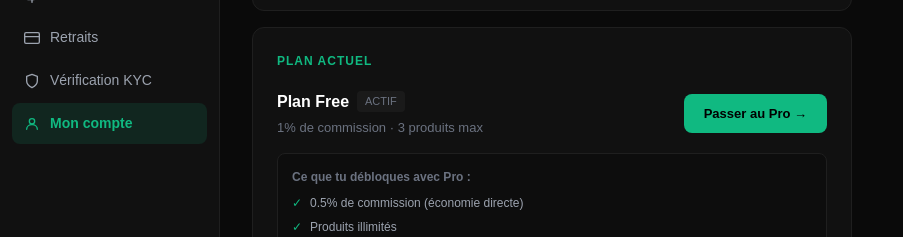
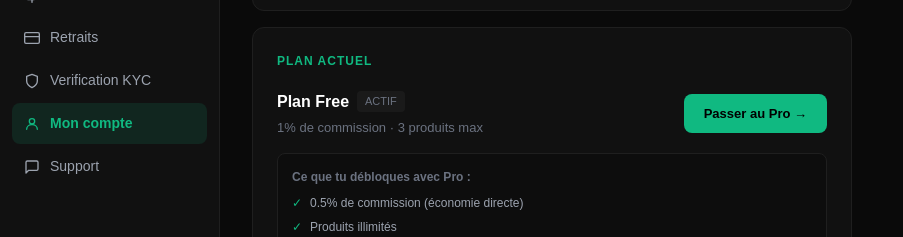
Before and after one commit to wahidgrowth/paylink-africa, a Next.js app: page /dashboard/account in a window 1280 px wide. Shown: the part 282-519 px from the top of the page, without its empty margins (0-903 px from the left). Built offline with nearby package versions, Linux system fonts and the light colour scheme; no server answers.

Commit message:
feat: sidebar - ajout lien support

```diff
--- a/app/dashboard/layout.tsx
+++ b/app/dashboard/layout.tsx
@@ -11,8 +11,9 @@ const AnalyticsIcon = () => <svg width="16" height="16" viewBox="0 0 24 24" fill
 const AuditIcon = () => <svg width="16" height="16" viewBox="0 0 24 24" fill="none" stroke="currentColor" strokeWidth="2" strokeLinecap="round" strokeLinejoin="round"><circle cx="11" cy="11" r="8"/><line x1="21" y1="21" x2="16.65" y2="16.65"/></svg>
 const TransactionIcon = () => <svg width="16" height="16" viewBox="0 0 24 24" fill="none" stroke="currentColor" strokeWidth="2" strokeLinecap="round" strokeLinejoin="round"><line x1="12" y1="1" x2="12" y2="23"/><path d="M17 5H9.5a3.5 3.5 0 0 0 0 7h5a3.5 3.5 0 0 1 0 7H6"/></svg>
 const WithdrawIcon = () => <svg width="16" height="16" viewBox="0 0 24 24" fill="none" stroke="currentColor" strokeWidth="2" strokeLinecap="round" strokeLinejoin="round"><rect x="1" y="4" width="22" height="16" rx="2" ry="2"/><line x1="1" y1="10" x2="23" y2="10"/></svg>
+const KycIcon = () => <svg width="16" height="16" viewBox="0 0 24 24" fill="none" stroke="currentColor" strokeWidth="2" strokeLinecap="round" strokeLinejoin="round"><path d="M12 22s8-4 8-10V5l-8-3-8 3v7c0 6 8 10 8 10z"/></svg>
 const AccountIcon = () => <svg width="16" height="16" viewBox="0 0 24 24" fill="none" stroke="currentColor" strokeWidth="2" strokeLinecap="round" strokeLinejoin="round"><circle cx="12" cy="8" r="4"/><path d="M4 20c0-4 3.6-7 8-7s8 3 8 7"/></svg>
-const KycIcon = () => <svg width="16" height="16" viewBox="0 0 24 24" fill="none" stroke="currentColor" strokeWidth="2" strokeLinecap="round" strokeLinejoin="round"><path d="M12 22s8-4 8-10V5l-8-3-8 3v7c0 6 8 10 8 10z"/></svg>
+const SupportIcon = () => <svg width="16" height="16" viewBox="0 0 24 24" fill="none" stroke="currentColor" strokeWidth="2" strokeLinecap="round" strokeLinejoin="round"><path d="M21 15a2 2 0 0 1-2 2H7l-4 4V5a2 2 0 0 1 2-2h14a2 2 0 0 1 2 2z"/></svg>
 const LogoutIcon = () => <svg width="16" height="16" viewBox="0 0 24 24" fill="none" stroke="currentColor" strokeWidth="2" strokeLinecap="round" strokeLinejoin="round"><path d="M9 21H5a2 2 0 0 1-2-2V5a2 2 0 0 1 2-2h4"/><polyline points="16 17 21 12 16 7"/><line x1="21" y1="12" x2="9" y2="12"/></svg>
 
 const nav = [
@@ -22,8 +23,9 @@ const nav = [
   { href: '/dashboard/audit', label: 'Audit IA', icon: <AuditIcon /> },
   { href: '/dashboard/transactions', label: 'Transactions', icon: <TransactionIcon /> },
   { href: '/dashboard/withdrawals', label: 'Retraits', icon: <WithdrawIcon /> },
-  { href: '/dashboard/kyc', label: 'Vérification KYC', icon: <KycIcon /> },
+  { href: '/dashboard/kyc', label: 'Verification KYC', icon: <KycIcon /> },
   { href: '/dashboard/account', label: 'Mon compte', icon: <AccountIcon /> },
+  { href: '/support', label: 'Support', icon: <SupportIcon /> },
 ]
 
 export default function DashboardLayout({ children }: { children: React.ReactNode }) {
@@ -40,14 +42,12 @@ export default function DashboardLayout({ children }: { children: React.ReactNod
     <div style={{ display: 'flex', minHeight: '100vh', background: '#0A0A0A' }}>
       <aside style={{ width: '220px', background: '#111111', borderRight: '0.5px solid #1F1F1F', display: 'flex', flexDirection: 'column', padding: '24px 0', position: 'fixed', top: 0, left: 0, height: '100vh' }}>
 
-        {/* LOGO */}
         <div style={{ padding: '0 20px 32px' }}>
           <Link href="/" style={{ textDecoration: 'none' }}>
             <Logo size="sm" />
           </Link>
         </div>
 
-        {/* NAV */}
         <nav style={{ flex: 1, padding: '0 12px', overflowY: 'auto' }}>
           {nav.map((item) => {
             const active = pathname === item.href
@@ -62,7 +62,6 @@ export default function DashboardLayout({ children }: { children: React.ReactNod
           })}
         </nav>
 
-        {/* DÉCONNEXION */}
         <div style={{ padding: '12px 12px 0' }}>
           <div style={{ borderTop: '0.5px solid #1F1F1F', paddingTop: '12px' }}>
             <button
@@ -70,7 +69,7 @@ export default function DashboardLayout({ children }: { children: React.ReactNod
               style={{ width: '100%', padding: '10px 12px', borderRadius: '8px', background: 'transparent', border: 'none', color: '#6B7280', fontSize: '14px', cursor: 'pointer', textAlign: 'left', display: 'flex', alignItems: 'center', gap: '10px' }}
             >
               <span style={{ display: 'flex', alignItems: 'center' }}><LogoutIcon /></span>
-              <span>Déconnexion</span>
+              <span>Deconnexion</span>
             </button>
           </div>
         </div>
```
